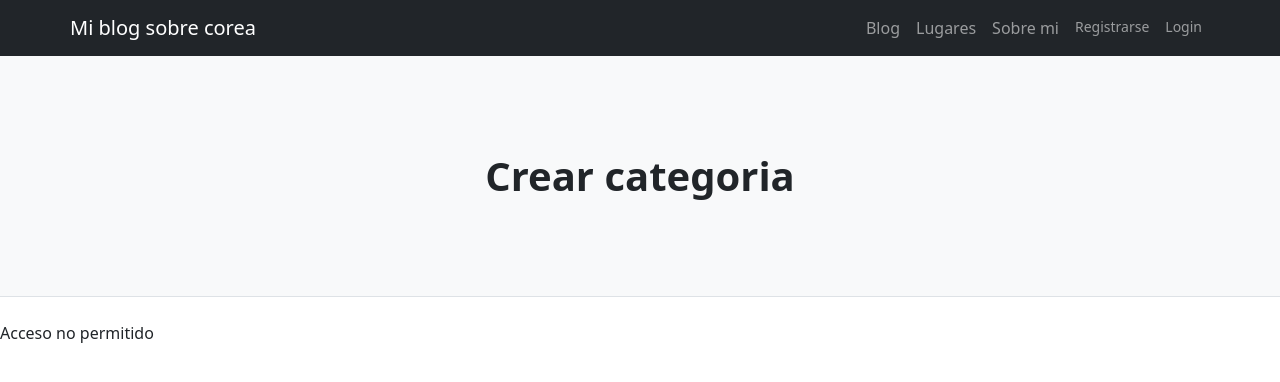
After one commit to RocioColino/ProyectoFinalCoder, a Django app: page /add_category/ in a window 1280 px wide. The commit adds this page. Shown: the top 382 px of the page. Run offline with Django 4.2, Linux system fonts and the light colour scheme.

Commit message:
cree categorias

```diff
--- a/ProyectoFinal/Blog/admin.py
+++ b/ProyectoFinal/Blog/admin.py
@@ -3,3 +3,4 @@ from .models import *
 # Register your models here.
 admin.site.register(Post)
 admin.site.register(Lugares)
+admin.site.register(Categoria)
--- a/ProyectoFinal/Blog/forms.py
+++ b/ProyectoFinal/Blog/forms.py
@@ -1,16 +1,25 @@
 from django import forms
-from .models import Post
+from .models import Post, Categoria
+
+
+
+choices= Categoria.objects.all().values_list('nombre', 'nombre')
+#choices=[('turismo', 'turismo'),('cafeterias', 'cafeterias'),('tradicional', 'tradicional')]
+choice_list=[]
+for item in choices:
+    choice_list.append(item)
 
 
 class PostForm(forms.ModelForm):
     class Meta:
         model= Post
-        fields=('titulo', 'subtitulo','autor', 'cuerpo')
+        fields=('titulo', 'subtitulo','autor', 'categoria', 'cuerpo')
 
         widgets={
             'title':forms.TextInput(attrs={'class':'form-control'}),
             'subtitulo':forms.TextInput(attrs={'class':'form-control'}),
             'autor':forms.Select(attrs={'class':'form-control'}),
+            'categoria':forms.Select(choices=choice_list,attrs={'class':'form-control'}),
             'cuerpo':forms.Textarea(attrs={'class':'form-control'}),
         }
 
--- a/ProyectoFinal/Blog/models.py
+++ b/ProyectoFinal/Blog/models.py
@@ -3,6 +3,16 @@ from django.contrib.auth.models import User
 from django.forms import CharField, ImageField
 from django.urls import reverse
 from datetime import datetime, date
+
+
+class Categoria(models.Model):
+    nombre=models.CharField(max_length=255)
+
+    def __str__(self):
+           return self.nombre
+
+    def get_absolute_url(self):
+        return reverse('blog')
 
 
 class Post(models.Model):
@@ -12,6 +22,7 @@ class Post(models.Model):
    fecha=models.DateField(auto_now_add=True)
    imagen=models.ImageField(null=True, blank=True, upload_to="images/")
    cuerpo=models.TextField()
+   categoria=models.CharField(max_length=255, default='Turismo')
 
    def __str__(self):
        return self.titulo + '︱' + str(self.autor) + '︱' + str(self.fecha)
--- /dev/null
+++ b/ProyectoFinal/Blog/templates/Blog/add_category.html
@@ -0,0 +1,30 @@
+{% extends "Blog/padre.html" %}
+{% load static %}
+{% block title %}Crear categoria{% endblock %}
+{% block contenidoQueCambia %}
+ <!-- Page header with logo and tagline-->
+ <header class="py-5 bg-light border-bottom mb-4">
+    <div class="container">
+        <div class="text-center my-5">
+            <h1 class="fw-bolder">Crear categoria</h1>
+            <p class="lead mb-0"></p>
+        </div>
+    </div>
+</header>
+{% if user.is_authenticated %}
+<div class="container">
+<div class="form-group">
+    <form method="POST">
+        {% csrf_token %}
+        {{ form.as_p }}
+        <button class="btn btn-outline-success">Crear cateoria</button>
+        <h6><a href="{% url 'blog' %}" class="btn btn-outline-secondary">Atras</a></h6>
+    </form>
+</div>
+</div>
+{% else %}
+Acceso no permitido
+{% endif%}
+
+
+{% endblock %}
--- a/ProyectoFinal/Blog/templates/Blog/padre.html
+++ b/ProyectoFinal/Blog/templates/Blog/padre.html
@@ -30,6 +30,9 @@
                     <a class="nav-link" href="{% url 'add_post' %}" >Crear Post </a>
                 </li></small>
                 <small><li class="nav-item">
+                    <a class="nav-link" href="{% url 'add_category' %}">Crear categoria</a>
+                </li></small>
+                <small><li class="nav-item">
                     <a class="nav-link" href="{% url 'logout' %}">Logout</a>
                 </li></small>
 
--- a/ProyectoFinal/Blog/urls.py
+++ b/ProyectoFinal/Blog/urls.py
@@ -1,7 +1,7 @@
 from django.contrib import admin
 from django.urls import path, include
 from . import views
-from Blog.views import BlogView, PostDetailView, AddPostView, UpdatePostView, DeletePostView
+from Blog.views import BlogView, PostDetailView, AddPostView, AddCategoryView, UpdatePostView, DeletePostView
 
 urlpatterns = [
     path('', views.inicio, name="inicio"),
@@ -11,6 +11,7 @@ urlpatterns = [
     path('blog/', BlogView.as_view(), name="blog"),
     path('post_detalles/<int:pk>', PostDetailView.as_view(), name="post-detalles"),
     path('add_post/', AddPostView.as_view(), name="add_post"),
+    path('add_category/', AddCategoryView.as_view(), name="add_category"),
     path('post_detalles/update_post/<int:pk>', UpdatePostView.as_view(), name="update_post"),
     path('post_detalles/<int:pk>/delete_post/', DeletePostView.as_view(), name="delete_post"),
 ]
--- a/ProyectoFinal/Blog/views.py
+++ b/ProyectoFinal/Blog/views.py
@@ -33,6 +33,12 @@ class AddPostView(CreateView):
     template_name= 'Blog/add_post.html'
     #fields='__all__'
 
+class AddCategoryView(CreateView):
+    model=Categoria
+    #form_class=PostForm
+    template_name= 'Blog/add_category.html'
+    fields='__all__'
+
 class UpdatePostView(UpdateView):
     model=Post
     form_class=EditForm
```
Also changed, not shown: ProyectoFinal/Blog/migrations/0002_categoria_post_categoria_alter_post_fecha_and_more.py (added), ProyectoFinal/db.sqlite3.
